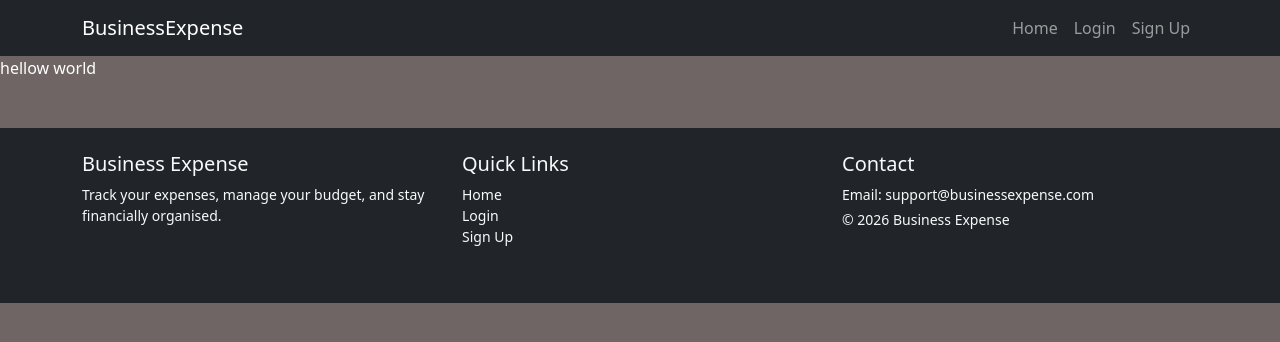
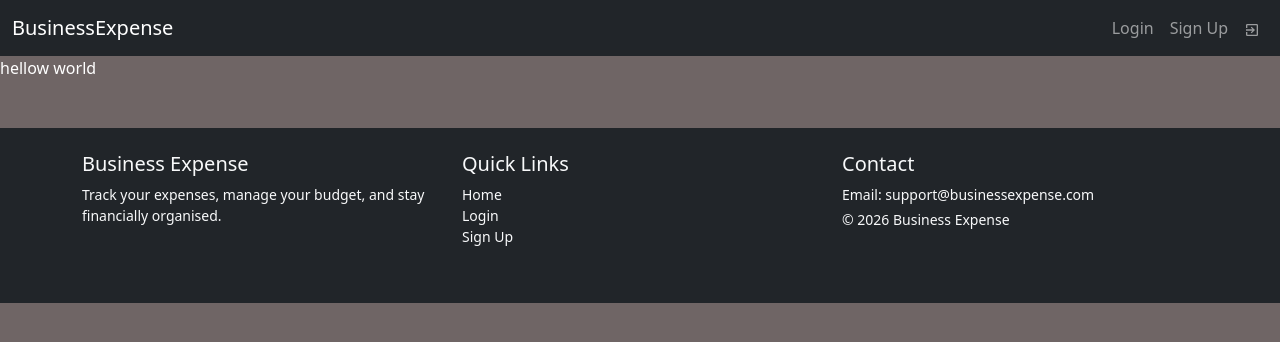
Before and after one commit to bhaskarajmeera/fiinancetrackerui, a React (Vite) app: page / in a window 1280 px wide. Shown: the top 342 px of the page. Built offline with nearby package versions, Linux system fonts and the light colour scheme.

Commit message:
feat(signup): integrate icon into sign-up form for improved visual clarity

```diff
--- a/package.json
+++ b/package.json
@@ -15,6 +15,7 @@
     "react": "^19.2.6",
     "react-bootstrap": "^2.10.10",
     "react-dom": "^19.2.6",
+    "react-icons": "^5.6.0",
     "react-router-dom": "^7.18.0",
     "react-toastify": "^11.1.0"
   },
--- a/src/components/FinancialTips.jsx
+++ b/src/components/FinancialTips.jsx
@@ -1,4 +1,5 @@
 import React, { useEffect, useState } from 'react'
+import { GiTakeMyMoney } from "react-icons/gi";
 const financialTps=[
   {
     "tip": "Track your spending daily.",
@@ -63,6 +64,7 @@ useEffect(()=>{
 },[])
   return (
     <div>
+      <GiTakeMyMoney  className='text-success' style={{fontSize:"10rem"}}/>
     <h4>
         {tip}
         </h4>
--- a/src/components/layout/Header.jsx
+++ b/src/components/layout/Header.jsx
@@ -1,22 +1,27 @@
 import React from "react";
 import { Navbar, Nav, Container } from "react-bootstrap";
 import { Link } from "react-router-dom";
+import { MdExitToApp } from "react-icons/md";
+
 
 export const Header = () => {
   return (
     <Navbar bg="dark" variant="dark" expand="md" sticky="top">
-    <Container>
+    <Container fluid>
         <Navbar.Brand as={Link} to="/">
           BusinessExpense
         </Navbar.Brand>
 
-        <Navbar.Toggle aria-controls="main-navbar" />
+       {/*  <Navbar.Toggle aria-controls="main-navbar" /> */}
 
         <Navbar.Collapse id="main-navbar">
           <Nav className="ms-auto">
-            <Nav.Link as={Link} to="/">Home</Nav.Link>
             <Nav.Link as={Link} to="/login">Login</Nav.Link>
+
             <Nav.Link as={Link} to="/signup">Sign Up</Nav.Link>
+            <Nav.Link as={Link} to="/signup">
+            <MdExitToApp />
+            </Nav.Link>
           </Nav>
         </Navbar.Collapse>
       </Container>
```
Also changed, not shown: 1 other file (tests, documents, lock files or other folders).
